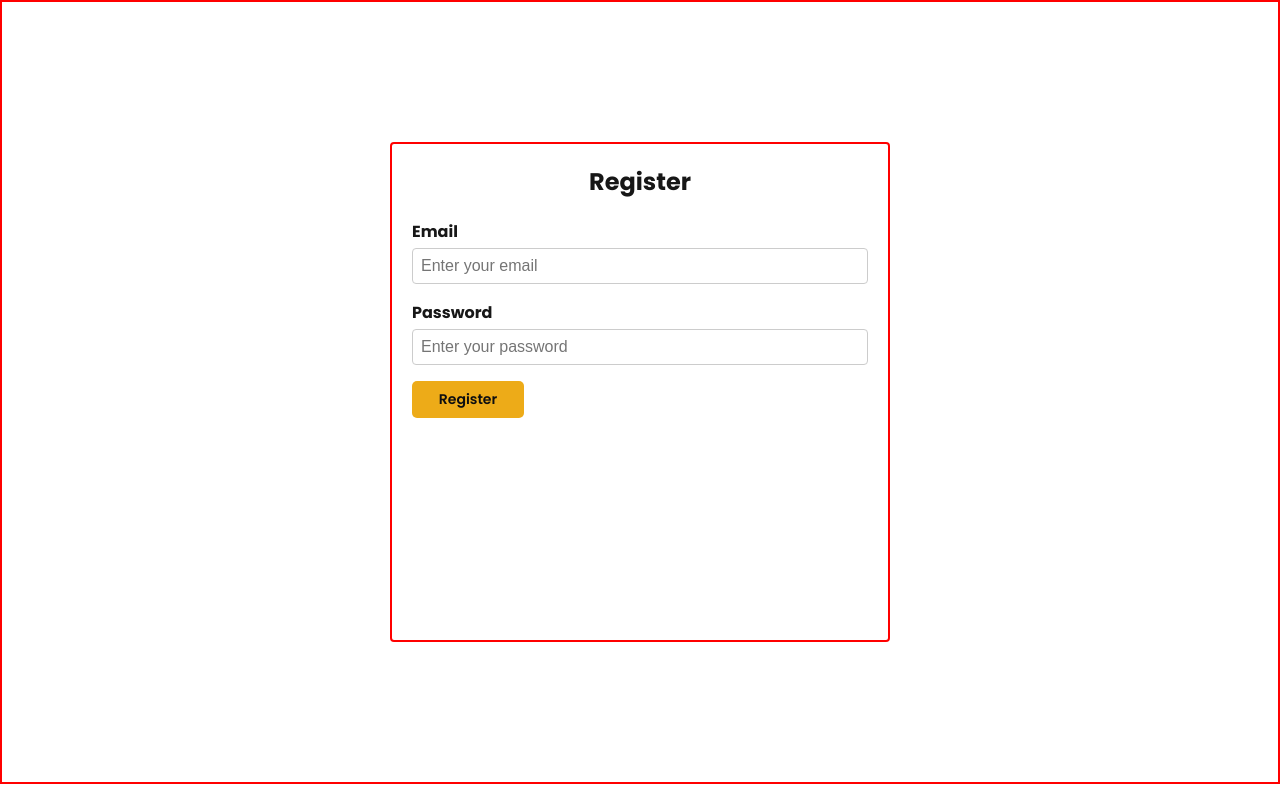
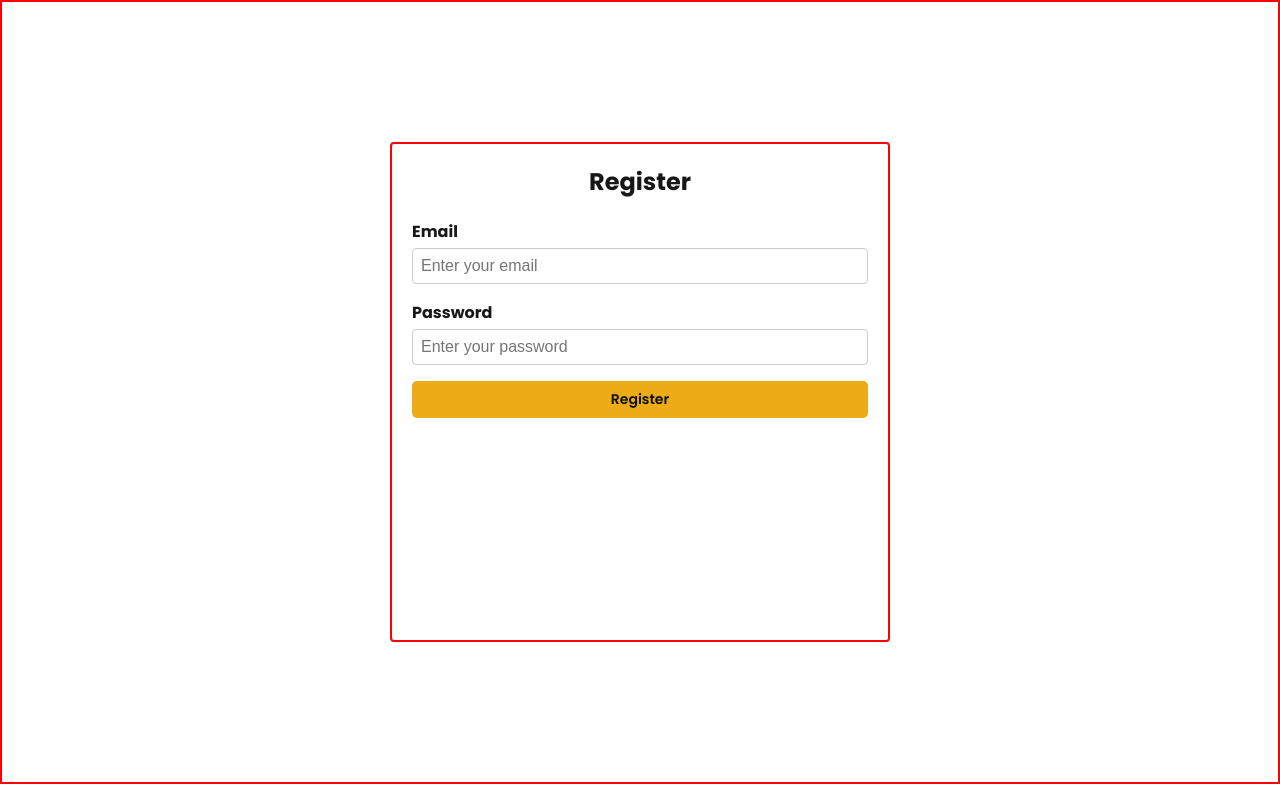
Before and after one commit to MembaMcetywa/circa-monorepo, a Next.js app in the folder apps/web/: page /register in a window 1280 px wide. Built offline with nearby package versions, Linux system fonts and the light colour scheme.

Commit message:
button should take up 100% of the width

```diff
--- a/apps/web/app/globals.css
+++ b/apps/web/app/globals.css
@@ -47,7 +47,7 @@ a {
   padding: 0.5rem;
   border-radius: 5px;
   cursor: pointer;
-  width: 7rem;
+  width: 100%;
   font-family: "Poppins", sans-serif;
   font-weight: 600;
   font-size: 0.875rem;
```
